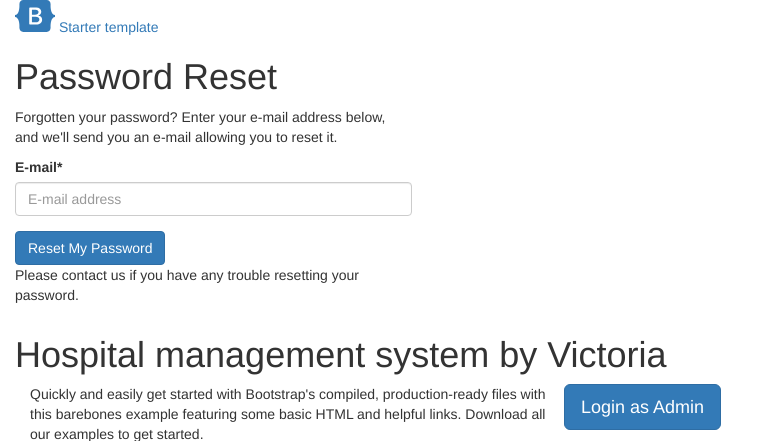
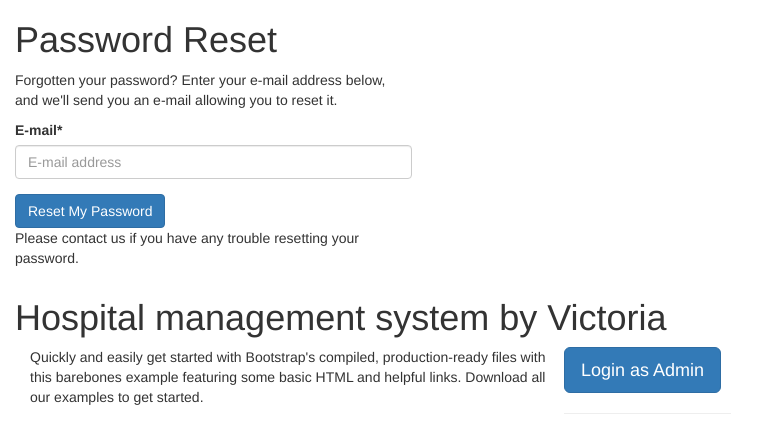
Before and after one commit to onyedikachi-david/ahms, a Django app: page /accounts/password/reset/ in a window 1280 px wide. Shown: the top 441 px of the page, without its empty margins (0-769 px from the left). Run offline with Django 3.2, Linux system fonts and the light colour scheme; some libraries are stand-ins or nearby versions.

Commit message:
... header html changed

```diff
--- a/ahms/templates/base.html
+++ b/ahms/templates/base.html
@@ -43,10 +43,7 @@
       {% endif %}
 <div class="col-lg-8 mx-auto p-3 py-md-5">
   <header class="d-flex align-items-center pb-3 mb-5 border-bottom">
-    <a href="/" class="d-flex align-items-center text-dark text-decoration-none">
-      <svg xmlns="http://www.w3.org/2000/svg" width="40" height="32" class="me-2" viewBox="0 0 118 94" role="img"><title>Bootstrap</title><path fill-rule="evenodd" clip-rule="evenodd" d="M24.509 0c-6.733 0-11.715 5.893-11.492 12.284.214 6.14-.064 14.092-2.066 20.577C8.943 39.365 5.547 43.485 0 44.014v5.972c5.547.529 8.943 4.649 10.951 11.153 2.002 6.485 2.28 14.437 2.066 20.577C12.794 88.106 17.776 94 24.51 94H93.5c6.733 0 11.714-5.893 11.491-12.284-.214-6.14.064-14.092 2.066-20.577 2.009-6.504 5.396-10.624 10.943-11.153v-5.972c-5.547-.529-8.934-4.649-10.943-11.153-2.002-6.484-2.28-14.437-2.066-20.577C105.214 5.894 100.233 0 93.5 0H24.508zM80 57.863C80 66.663 73.436 72 62.543 72H44a2 2 0 01-2-2V24a2 2 0 012-2h18.437c9.083 0 15.044 4.92 15.044 12.474 0 5.302-4.01 10.049-9.119 10.88v.277C75.317 46.394 80 51.21 80 57.863zM60.521 28.34H49.948v14.934h8.905c6.884 0 10.68-2.772 10.68-7.727 0-4.643-3.264-7.207-9.012-7.207zM49.948 49.2v16.458H60.91c7.167 0 10.964-2.876 10.964-8.281 0-5.406-3.903-8.178-11.425-8.178H49.948z" fill="currentColor"></path></svg>
-      <span class="fs-4">Starter template</span>
-    </a>
+
   </header>
   {% block content %}
 
```
